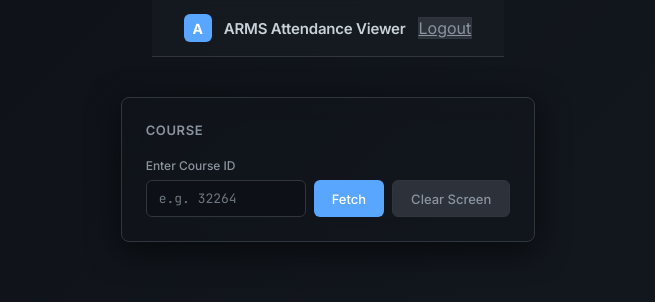
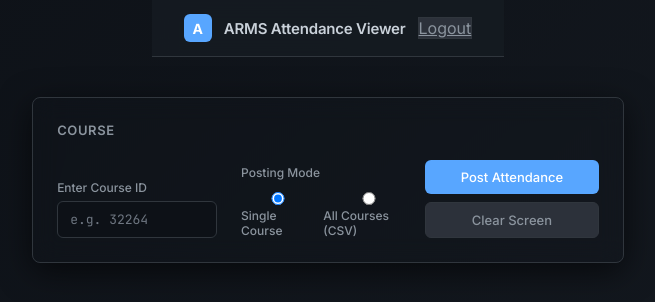
Before and after one commit to foreduc-dev/flatten, a Flask app: page / in a window 1280 px wide. Shown: the top 302 px of the page, without its empty margins (312-967 px from the left). Run offline with Flask 3, Linux system fonts and the light colour scheme; the visitor is signed in with stand-in values (Sample User, id 1).

Commit message:
Update UI for batch attendance posting

```diff
--- a/templates/index.html
+++ b/templates/index.html
@@ -389,16 +389,27 @@
     <div class="card-title">Course</div>
 
 
-    <div class="course-row">
-      <div>
-        <label>Enter Course ID</label>
-        <div style="display:flex; gap:8px; margin-top:6px;">
+      <div class="course-row">
+        <div class="form-group">
+          <label for="courseIdManual">Enter Course ID</label>
           <input type="text" id="courseIdManual" placeholder="e.g. 32264" style="width:160px;" />
-          <button class="btn-primary" onclick="fetchAttendance()" id="btnFetch">Fetch</button>
+        </div>
+        <div class="form-group">
+          <label>Posting Mode</label>
+          <div style="display:flex; gap:8px; margin-top:6px;">
+            <label><input type="radio" name="postMode" value="single" checked /> Single Course</label>
+            <label><input type="radio" name="postMode" value="all" /> All Courses (CSV)</label>
+          </div>
+        </div>
+        <div class="form-group" id="csvUploadGroup" style="display:none;">
+          <label for="csvFile">Upload CSV</label>
+          <input type="file" id="csvFile" accept=".csv" />
+        </div>
+        <div class="form-group" style="display:flex; gap:8px; margin-top:6px;">
+          <button class="btn-primary" onclick="handlePost()" id="btnPost">Post Attendance</button>
           <button class="btn-secondary" onclick="reset()">Clear Screen</button>
         </div>
       </div>
-    </div>
   </div>
 
   <!-- RESULTS -->
@@ -617,6 +628,51 @@
     }
   }
 
+  function handlePost() {
+    const mode = document.querySelector('input[name="postMode"]:checked').value;
+    if (mode === 'single') {
+      // Use existing fetchAttendance to get data then post for that course
+      const courseId = document.getElementById('courseIdManual').value.trim();
+      if (!courseId) { showAlert('Please enter a Course ID first.'); return; }
+      // First fetch attendance to ensure data is loaded, then post
+      fetchAttendance().then(() => {
+        // After rendering table, call submitAttendance (existing function)
+        submitAttendance();
+      });
+    } else if (mode === 'all') {
+      const fileInput = document.getElementById('csvFile');
+      if (!fileInput.files.length) { showAlert('Please select a CSV file.'); return; }
+      const file = fileInput.files[0];
+      const reader = new FileReader();
+      reader.onload = async function(e) {
+        const text = e.target.result;
+        const rows = text.split(/\r?\n/).filter(l => l.trim());
+        // Assume first column is Course ID (skip header)
+        for (let i = 1; i < rows.length; i++) {
+          const cols = rows[i].split(',');
+          const courseId = cols[0].trim();
+          if (!courseId) continue;
+          // Set manual field for UI feedback
+          document.getElementById('courseIdManual').value = courseId;
+          // Fetch attendance for this course to load table
+          await fetchAttendance();
+          // Post attendance for this course
+          await submitAttendance();
+        }
+        showAlert('All courses processed.', 'info');
+      };
+      reader.readAsText(file);
+    }
+  }
+
+  // Show/hide CSV upload based on selected mode
+  document.querySelectorAll('input[name="postMode"]').forEach(r => {
+    r.addEventListener('change', () => {
+      const isAll = document.querySelector('input[name="postMode"]:checked').value === 'all';
+      document.getElementById('csvUploadGroup').style.display = isAll ? 'block' : 'none';
+    });
+  });
+
   function reset() {
     document.getElementById('courseIdManual').value = '';
     document.getElementById('results').style.display = 'none';
```
